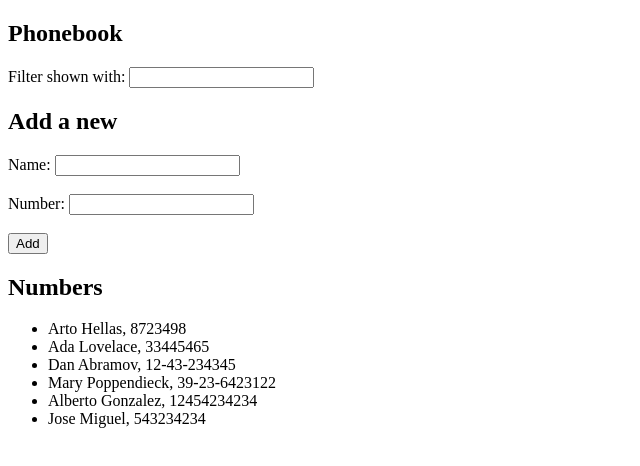
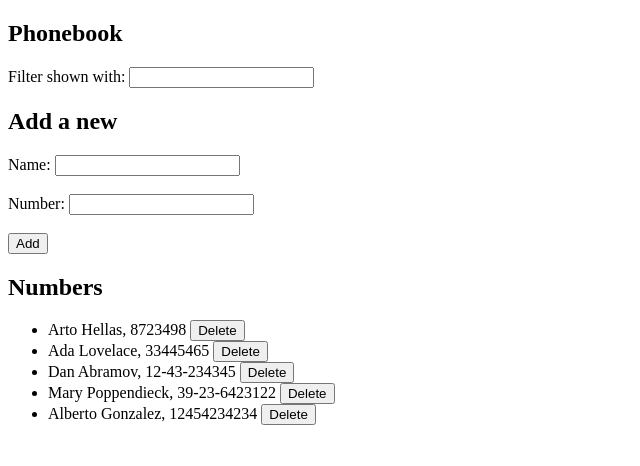
Before and after one commit to albertogonzalez2001/Fullstack-open, a React (Vite) app in the folder part2/Exercises/phonebook/: page / in a window 1280 px wide. Shown: the top 466 px of the page, without its empty margins (0-640 px from the left). Built offline with nearby package versions, Linux system fonts and the light colour scheme; data requests are answered from the project's data file.

Commit message:
Añadida la funcion remove al programa que demanda el ejercicio 2.14

```diff
--- a/part2/Exercises/phonebook/db.json
+++ b/part2/Exercises/phonebook/db.json
@@ -24,11 +24,6 @@
       "name": "Alberto Gonzalez",
       "number": "12454234234",
       "id": "JX6gGcBw4D8"
-    },
-    {
-      "name": "Jose Miguel",
-      "number": "543234234",
-      "id": "L6NBVTs6eO4"
     }
   ],
   "$schema": "./node_modules/json-server/schema.json"
--- a/part2/Exercises/phonebook/src/App.jsx
+++ b/part2/Exercises/phonebook/src/App.jsx
@@ -23,6 +23,15 @@ const App = () => {
         setPersons(persons.concat(returnedPerson));
         setNewName("");
         setNewNumber("");
+      });
+    }
+  };
+
+  const removePerson = (id, name) => {
+    if (window.confirm(`Delete ${name}?`)) {
+      personService.remove(id).then(() => {
+        console.log("Person remove succesfully!");
+        setPersons(persons.filter((person) => person.id !== id));
       });
     }
   };
@@ -74,7 +83,7 @@ const App = () => {
         onNumberChange={handleNumberChange}
       />
       <h2>Numbers</h2>
-      <Persons personsToShow={personsToShow} />
+      <Persons personsToShow={personsToShow} onRemove={removePerson} />
     </div>
   );
 };
@@ -121,7 +130,10 @@ const Persons = (props) => {
       {props.personsToShow.length > 0 ? (
         props.personsToShow.map((person) => (
           <li key={person.id}>
-            {person.name}, {person.number}
+            {person.name}, {person.number}{" "}
+            <button onClick={() => props.onRemove(person.id, person.name)}>
+              Delete
+            </button>
           </li>
         ))
       ) : (
--- a/part2/Exercises/phonebook/src/services/persons.jsx
+++ b/part2/Exercises/phonebook/src/services/persons.jsx
@@ -17,7 +17,16 @@ const create = (newObject) => {
   });
 };
 
+//Funcion
+const remove = (id) => {
+  const request = axios.delete(`${baseUrl}/${id}`);
+  return request.then((response) => {
+    return response.data;
+  });
+};
+
 export default {
   getAll,
   create,
+  remove,
 };
```
